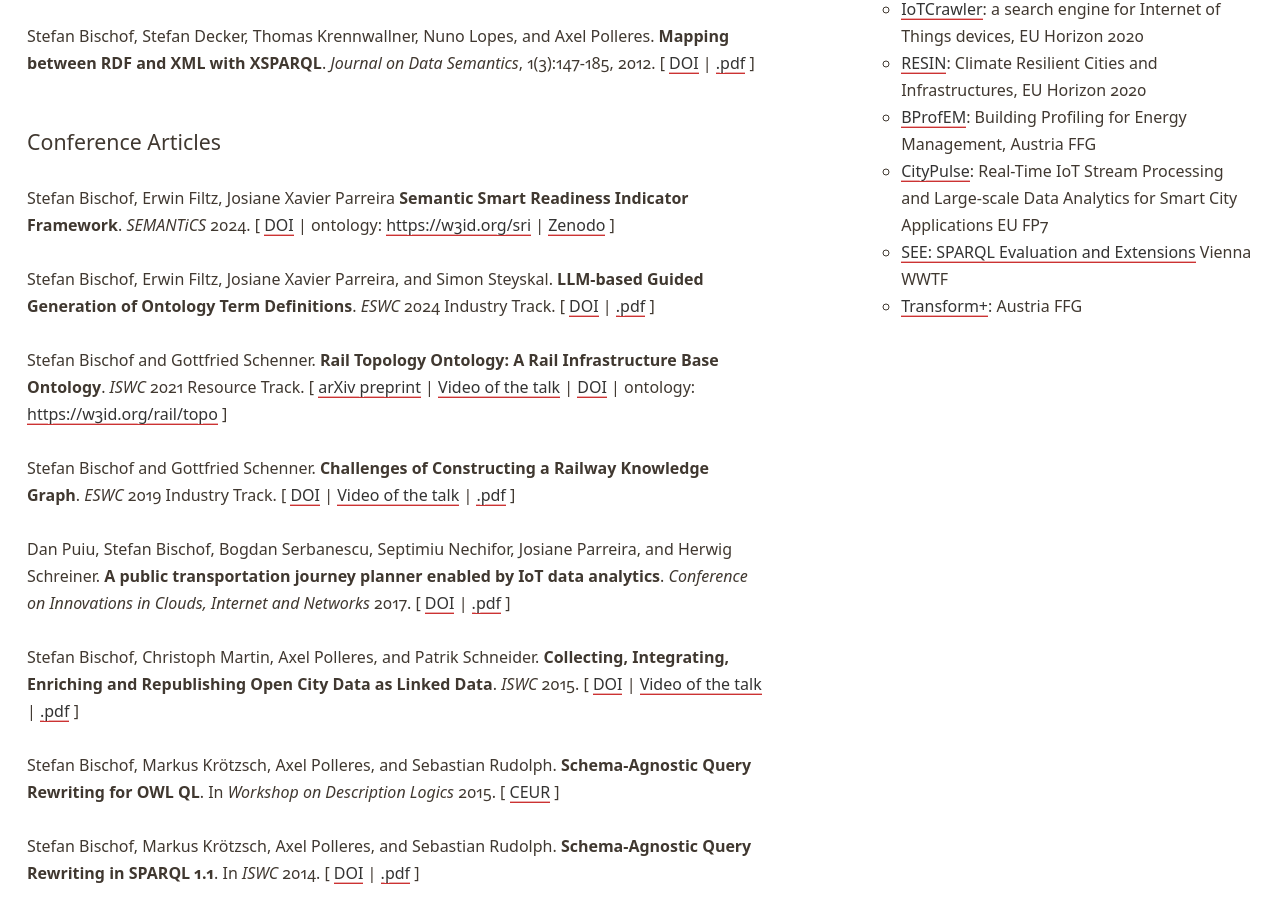
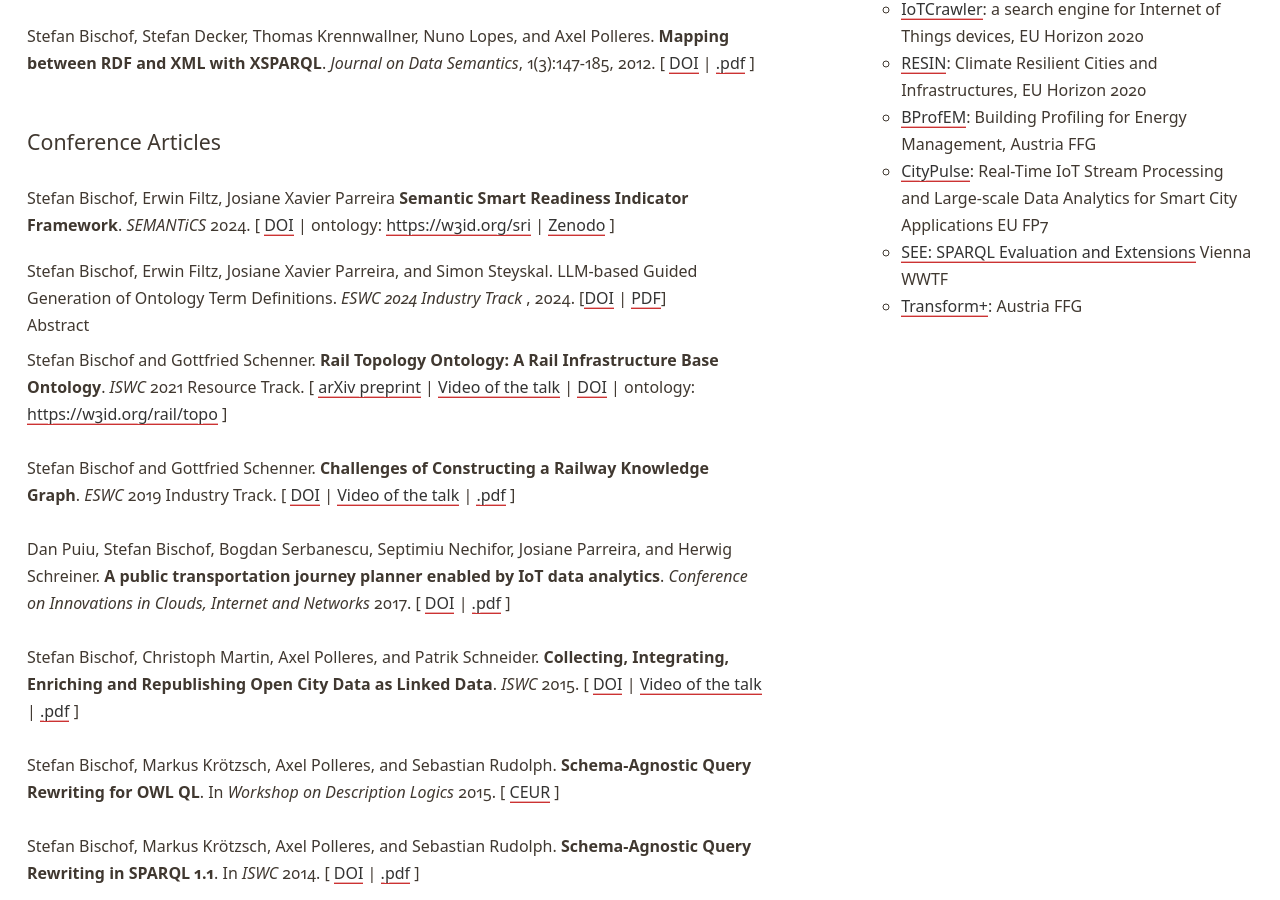
Before and after one commit to stefanbischof/stefanbischof.github.io, a Jekyll site: the page built from index.html, in a window 1280 px wide and 900 px high, scrolled down 822 px. Built offline with Jekyll 4.4.1, drawn with Linux system fonts in a browser that asks for light colours; some of the changed lines change nothing that is shown.

Commit message:
feat: try to add an abstract

```diff
--- a/mypublications.html
+++ b/mypublications.html
@@ -10,7 +10,25 @@
 
 <p vocab="https://schema.org/" typeof="ScholarlyArticle" resource="#BischofFiltzParreira2024"><a id="BischofFiltzParreira2024"></a><span property="author">Stefan Bischof</span>, <span property="author">Erwin Filtz</span>, <span property="author">Josiane Xavier Parreira</span> <strong property="name">Semantic Smart Readiness Indicator Framework</strong>. <em>SEMANTiCS</em> 2024. [&nbsp;<a property="sameAs" href="https://doi.org/10.3233/SSW240015">DOI</a> | ontology: <a href="https://w3id.org/sri">https://w3id.org/sri</a> | <a href="https://zenodo.org/doi/10.5281/zenodo.10047286">Zenodo</a>&nbsp;]</p>
 
-<p><a id="BischofFiltzParreiraSteyskal2024"></a>Stefan Bischof, Erwin Filtz, Josiane Xavier Parreira, and Simon Steyskal. <strong>LLM-based Guided Generation of Ontology Term Definitions</strong>. <em>ESWC</em> 2024 Industry Track. [&nbsp;<a href="https://doi.org/10.1007/978-3-031-78952-6_13">DOI</a> | <a href="https://2024.eswc-conferences.org/wp-content/uploads/2024/05/77770131.pdf">.pdf</a>&nbsp;]</p>
+<div vocab="https://schema.org/" typeof="ScholarlyArticle" resource="#BischofFiltzParreiraSteyskal2024">
+    <span property="author">Stefan Bischof</span>,
+    <span property="author">Erwin Filtz</span>,
+    <span property="author">Josiane Xavier Parreira</span>, and
+    <span property="author">Simon Steyskal</span>.
+    <span property="name">LLM-based Guided Generation of Ontology Term Definitions</span>.
+    <span property="isPartOf" typeof="PublicationIssue">
+      <em><span property="name">ESWC 2024 Industry Track</span></em>
+    </span>,
+    <span property="datePublished" content="2024">2024</span>.
+    [<a property="identifier" href="https://doi.org/10.1007/978-3-031-78952-6_13" target="_blank">DOI</a> |
+     <a href="https://2024.eswc-conferences.org/wp-content/uploads/2024/05/77770131.pdf">PDF</a>]
+    <details>
+      <summary>Abstract</summary>
+      <div property="abstract">
+        This paper describes our approach for leveraging LLMs to generate definitions and descriptions for ontology terms. Our approach is grounded in the need for detailed and accurate representation of (domainspecific) Knowledge Graphs, and it aims at speeding up the process of generating such text. We outline our approach, including the problems that we encountered, and the solution we propose to overcome them. Our approach is currently in use in an industrial setting.
+      </div>
+    </details>
+  </div>
 
 <p><a id="BischofSchenner2021"></a>Stefan Bischof and Gottfried Schenner. <b>Rail Topology Ontology: A Rail Infrastructure Base Ontology</b>. <em>ISWC</em> 2021 Resource Track. [&nbsp;<a href="https://arxiv.org/abs/2107.04378">arXiv preprint</a> | <a href="https://videolectures.net/iswc2021_4a_base_ontology/">Video of the talk</a> | <a href="https://doi.org/10.1007/978-3-030-88361-4_35">DOI</a> | ontology: <a href="https://w3id.org/rail/topo">https://w3id.org/rail/topo</a>&nbsp;]</p>
 
```
